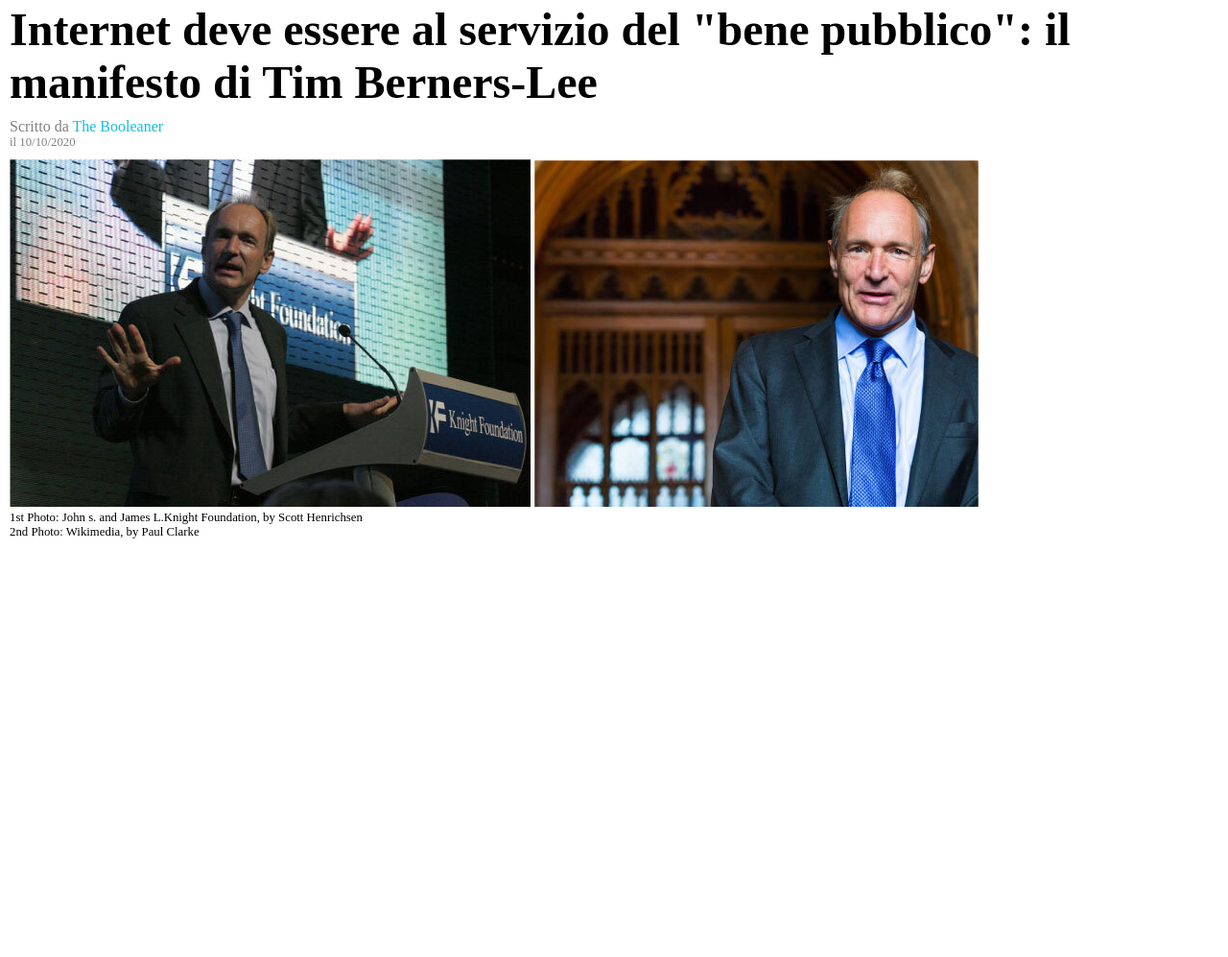
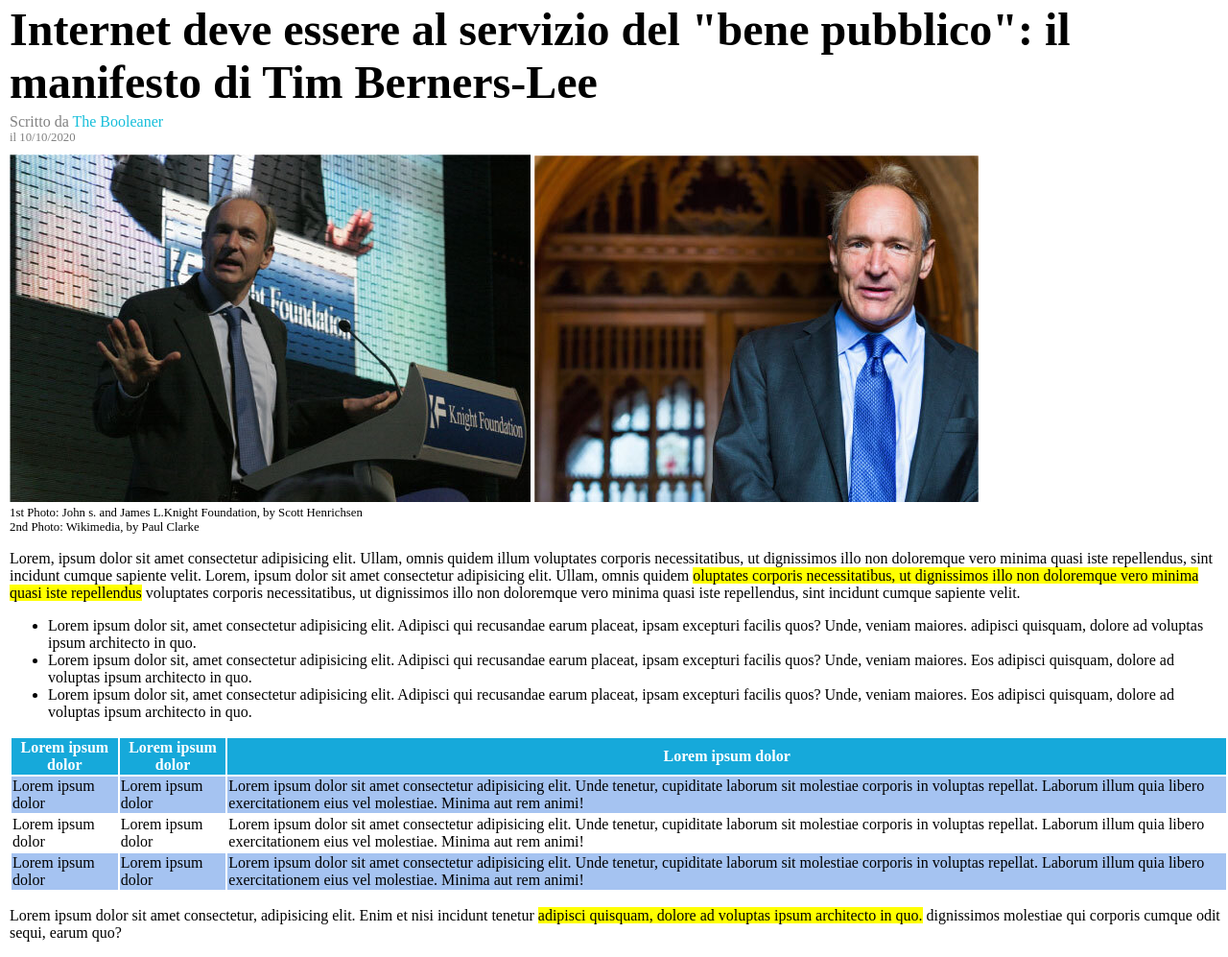
Before and after one commit to LorenzoTesoro/html-css-booleaner, a plain HTML site: page index.html in a window 1280 px wide. Shown: the part 162-1159 px from the top of the page at 96% size. Before the commit the page ends 800 px from the top, so only its background shows below. Drawn offline with Linux system fonts and the light colour scheme.

Commit message:
add main section 2: content

```diff
--- a/css/style.css
+++ b/css/style.css
@@ -1,5 +1,5 @@
-*{
-    margin:0;
+body{
+    margin: 0;
     padding:0;
     box-sizing: border-box;
 }
@@ -27,10 +27,11 @@ main{
 }
 h1{
     font-size:3rem;
+    margin: 10px 0 3px 0;
 }
 .author{
     color:grey;
-    margin: 10px 0 10px 0;
+    margin: 5px 0 10px 0;
 }
 .author-name{
     color: rgb(22, 190, 218);
@@ -38,3 +39,22 @@ h1{
 .caption, .date{
     font-size: 0.8em;
 }
+
+.content{
+    margin-top: 10px;
+    margin-bottom: 10px;
+}
+
+table{
+    width:100%;
+}
+th{
+    background-color:rgb(22, 169, 218);
+    color:white;
+}
+.first-row, .third-row{
+    background-color: rgb(165, 195, 241);
+}
+.hightlighted{
+    background-color: yellow;
+}
--- a/index.html
+++ b/index.html
@@ -17,7 +17,7 @@
 
     <!-- main -->
     <main>
-        <!--  -->
+        <!-- title -->
         <section class="title">
             <h1>
                 Internet deve essere al servizio del "bene pubblico": il manifesto di Tim Berners-Lee
@@ -40,8 +40,65 @@
                 2nd Photo: Wikimedia, by Paul Clarke
             </div>
         </section>
-        <section></section>
-        <section></section>
+        <!-- /title -->
+
+        <!-- content -->
+        <section class="content">
+            <p>
+                Lorem, ipsum dolor sit amet consectetur adipisicing elit. Ullam, omnis quidem illum voluptates corporis necessitatibus, ut dignissimos illo non doloremque vero minima quasi iste repellendus, sint incidunt cumque sapiente velit.
+                Lorem, ipsum dolor sit amet consectetur adipisicing elit. Ullam, omnis quidem <span class="hightlighted">oluptates corporis necessitatibus, ut dignissimos illo non doloremque vero minima quasi iste repellendus</span> voluptates corporis necessitatibus, ut dignissimos illo non doloremque vero minima quasi iste repellendus, sint incidunt cumque sapiente velit.
+            </p>
+            <ul>
+                <li>Lorem ipsum dolor sit, amet consectetur adipisicing elit. Adipisci qui recusandae earum placeat, ipsam excepturi facilis quos? Unde, veniam maiores. adipisci quisquam, dolore ad voluptas ipsum architecto in quo.</li>
+                <li>Lorem ipsum dolor sit, amet consectetur adipisicing elit. Adipisci qui recusandae earum placeat, ipsam excepturi facilis quos? Unde, veniam maiores. Eos adipisci quisquam, dolore ad voluptas ipsum architecto in quo.</li>
+                <li>Lorem ipsum dolor sit, amet consectetur adipisicing elit. Adipisci qui recusandae earum placeat, ipsam excepturi facilis quos? Unde, veniam maiores. Eos adipisci quisquam, dolore ad voluptas ipsum architecto in quo.</li>
+            </ul>
+            <table>
+                <thead>
+                    <th>Lorem ipsum dolor</th>
+                    <th>Lorem ipsum dolor</th>
+                    <th>Lorem ipsum dolor</th>
+                </thead>
+                <tbody>
+                    <tr class="first-row">
+                        <td>
+                            Lorem ipsum dolor
+                        </td>
+                        <td>
+                            Lorem ipsum dolor
+                        </td>
+                        <td>
+                            Lorem ipsum dolor sit amet consectetur adipisicing elit. Unde tenetur, cupiditate laborum sit molestiae corporis in voluptas repellat. Laborum illum quia libero exercitationem eius vel molestiae. Minima aut rem animi!
+                        </td>
+                    </tr>
+                    <tr class="second-row">
+                        <td>
+                            Lorem ipsum dolor
+                        </td>
+                        <td>
+                            Lorem ipsum dolor
+                        </td>
+                        <td>
+                            Lorem ipsum dolor sit amet consectetur adipisicing elit. Unde tenetur, cupiditate laborum sit molestiae corporis in voluptas repellat. Laborum illum quia libero exercitationem eius vel molestiae. Minima aut rem animi!
+                        </td>
+                    </tr>
+                    <tr class="third-row">
+                        <td>
+                            Lorem ipsum dolor
+                        </td>
+                        <td>
+                            Lorem ipsum dolor
+                        </td>
+                        <td>
+                            Lorem ipsum dolor sit amet consectetur adipisicing elit. Unde tenetur, cupiditate laborum sit molestiae corporis in voluptas repellat. Laborum illum quia libero exercitationem eius vel molestiae. Minima aut rem animi!
+                        </td>
+                    </tr>
+                </tbody>
+            </table>
+            <p>Lorem ipsum dolor sit amet consectetur, adipisicing elit. Enim et nisi incidunt tenetur <span class="hightlighted">adipisci quisquam, dolore ad voluptas ipsum architecto in quo.</span> dignissimos molestiae qui corporis cumque odit sequi, earum quo?</p>
+
+        </section>
+        <!-- /content -->
     </main>
 
     <!-- /main -->
```
